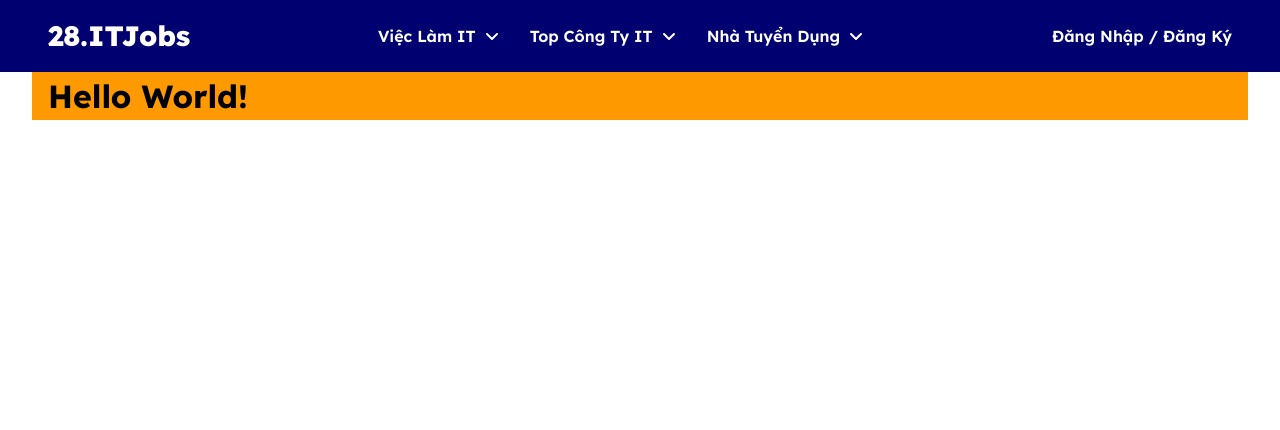
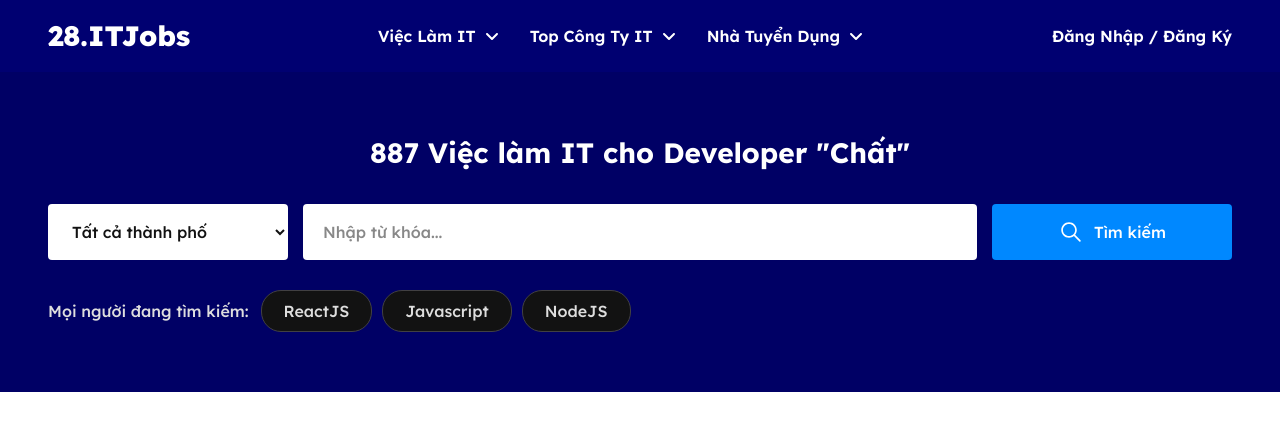
Before and after one commit to khahnm04/ITJobs, a Next.js app: page / in a window 1280 px wide. Shown: the top 430 px of the page. Built offline with nearby package versions, Linux system fonts and the light colour scheme.

Commit message:
Dựng Section 1 (Trang chủ): Dựng cho PC

```diff
--- a/src/app/globals.css
+++ b/src/app/globals.css
@@ -19,3 +19,9 @@
   padding-left: 16px;
   padding-right: 16px;
 }
+
+select,
+input,
+button {
+  outline: none;
+}
--- a/src/app/page.tsx
+++ b/src/app/page.tsx
@@ -1,11 +1,54 @@
+import Link from "next/link";
+import { IoIosSearch } from "react-icons/io";
+
 export default function Home() {
   return (
     <>
-      <div className="container bg-amber-500">
-        <h1 className="text-[32px] font-[700]">
-          Hello World!
-        </h1>
+      {/* Section 1 */}
+      <div className="bg-[#000065] py-[60px]">
+        <div className="container">
+          <h1 className="font-[700] text-[28px] text-white mb-[30px] text-center">
+            887 Việc làm IT cho Developer &quot;Chất&quot;
+          </h1>
+          <form action="" className="flex gap-x-[15px] mb-[30px]">
+            <select
+              name=""
+              id=""
+              className="w-[240px] h-[56px] rounded-[4px] bg-white font-[500] text-[16px] text-[#121212] px-[20px]"
+            >
+              <option value="">Tất cả thành phố</option>
+              <option value="">Hà Nội</option>
+              <option value="">Đà Nẵng</option>
+              <option value="">Hồ Chí Minh</option>
+            </select>
+            <input
+              type="text"
+              className="flex-1 h-[56px] rounded-[4px] bg-white font-[500] text-[16px] text-[#121212] px-[20px]"
+              placeholder="Nhập từ khóa..."
+            />
+            <button className="w-[240px] h-[56px] rounded-[4px] bg-[#0088FF] font-[500] text-[16px] text-white px-[20px] flex items-center justify-center gap-x-[10px] cursor-pointer">
+              <IoIosSearch className="text-[26px]" /> Tìm kiếm
+            </button>
+          </form>
+          <div className="flex items-center gap-x-[12px]">
+            <div className="font-[500] text-[16px] text-[#DEDEDE]">
+              Mọi người đang tìm kiếm:
+            </div>
+            <div className="flex gap-x-[10px]">
+              <Link href={"#"} className="border-[#414042] border-[1px] bg-[#121212] hover:bg-[#414042] rounded-[20px] px-[22px] py-[8px] font-[500] text-[16px] text-[#DEDEDE] hover:text-white">
+                ReactJS
+              </Link>
+              <Link href={"#"} className="border-[#414042] border-[1px] bg-[#121212] hover:bg-[#414042] rounded-[20px] px-[22px] py-[8px] font-[500] text-[16px] text-[#DEDEDE] hover:text-white">
+                Javascript
+              </Link>
+              <Link href={"#"} className="border-[#414042] border-[1px] bg-[#121212] hover:bg-[#414042] rounded-[20px] px-[22px] py-[8px] font-[500] text-[16px] text-[#DEDEDE] hover:text-white">
+                NodeJS
+              </Link>
+            </div>
+          </div>
+        </div>
       </div>
+      {/* End Section 1 */}
     </>
   );
 }
```
